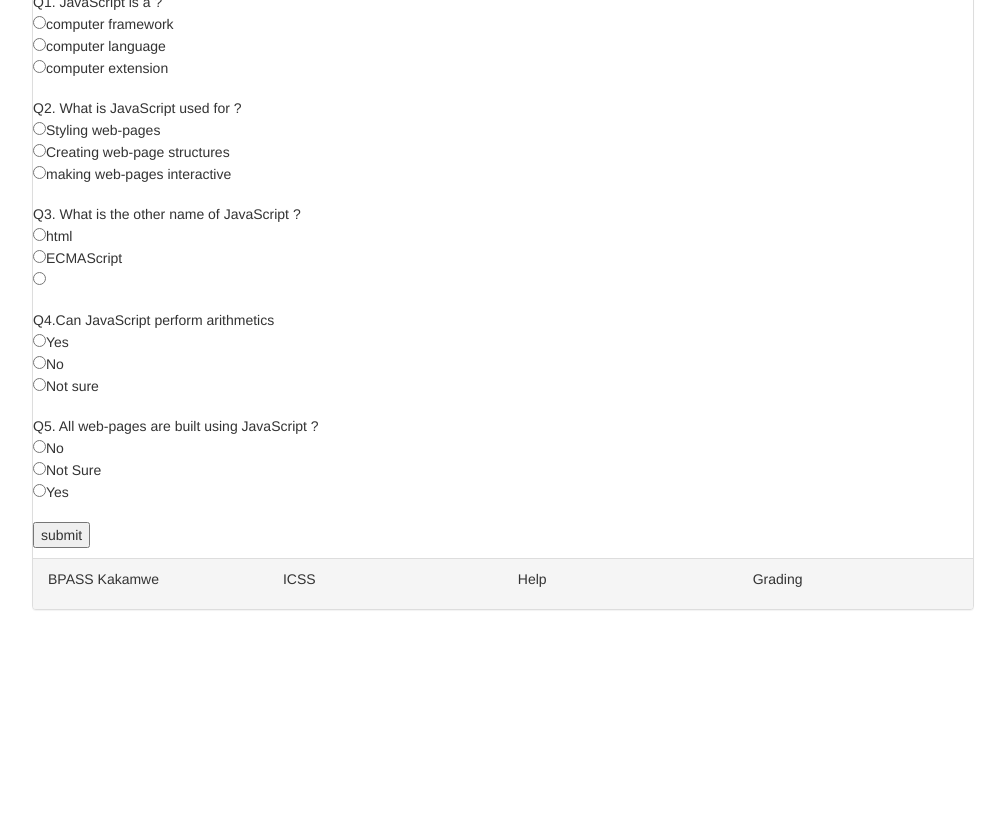
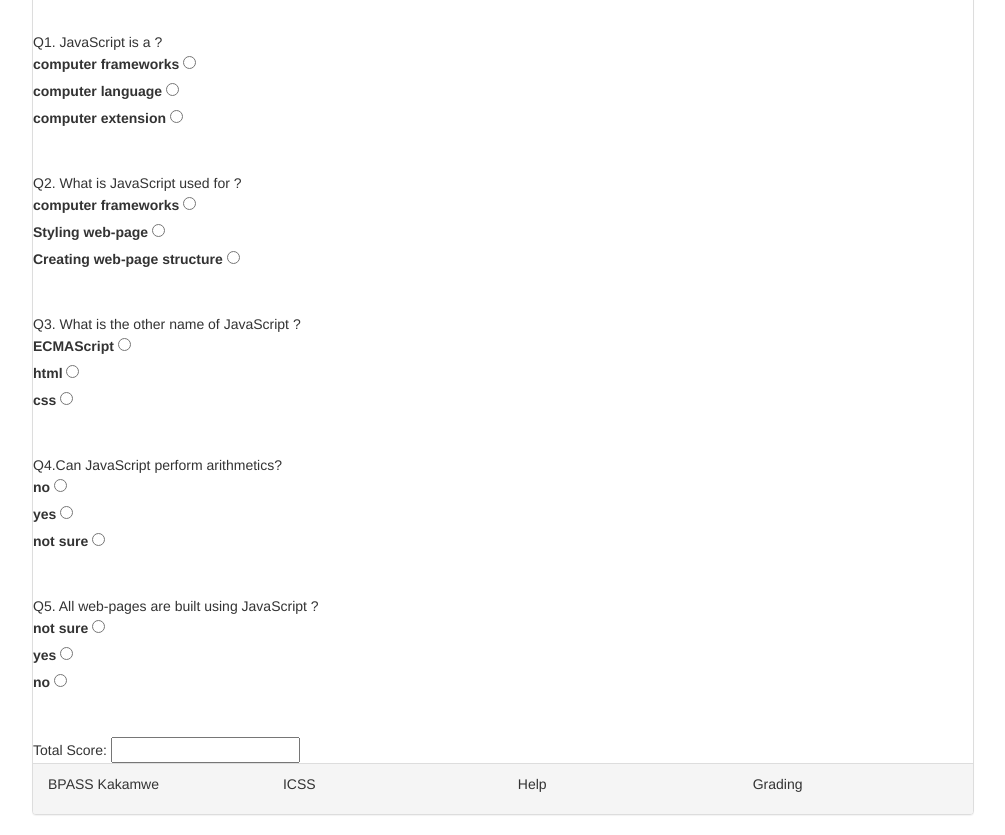
Before and after one commit to DavidWatibini/quiz-board, a plain HTML site: page index.html in a window 1280 px wide. Shown: the part 464-1299 px from the top of the page, without its empty margins (163-1168 px from the left). Before the commit the page ends 1094 px from the top, so only its background shows below. Drawn offline with nearby package versions, Linux system fonts and the light colour scheme.

Commit message:
it will add the business logic to the js file

```diff
--- a/index.html
+++ b/index.html
@@ -6,8 +6,10 @@
   <meta name="viewport" content="width=device-width, initial-scale=1">
   <link rel="stylesheet" href="css/bootstrap.css">
   <link rel="stylesheet" href="css/styles.css">
-  <script src="https://code.jquery.com/jquery-3.3.1.js" integrity="sha256-FgpCb/KJQlLNfOu91ta32o/NMZxltwRo8QtmkMRdAu8=" crossorigin="anonymous"></script>
-  <link href="js/scripts.js">
+  <script src="js/jquery-3.3.1.js"></script>
+  <script src="js/scripts.js">
+
+  </script>
   <title>Quiz Board</title>
 </head>
 
@@ -58,61 +60,68 @@
               <div class="panel-heading">
                 <h2>Introduction to JavaScript</h2>
               </div>
-
+              <br>
+              <br>
               Q1. JavaScript is a ?
               <br>
-              <input type="radio" name="JavaScript is a" value="computer framework">computer framework
+              <label for="computer frameworks">computer frameworks</label>
+              <input class="calc" type="radio" name="radio1" value="0" />
               <br>
-              <input type="radio" name="JavaScript is a" value="computer language">computer language
+              <label for="computer language">computer language</label>
+              <input class="calc" type="radio" name="radio1" value="10" /><br />
+              <label for="computer extension">computer extension</label>
+              <input class="calc" type="radio" name="radio1" value="0" /><br />
               <br>
-              <input type="radio" name="JavaScript is a" value="computer extension">computer extension
+              <br>
+              Q2. What is JavaScript used for ?
+              <br>
+              <label for="computer frameworks">computer frameworks</label>
+              <input class="calc" type="radio" name="radio2" value="0" />
+              <br>
+              <label for="Styling web-page">Styling web-page</label>
+              <input class="calc" type="radio" name="radio2" value="0" /><br />
+              <label for="Creating web-page structure">Creating web-page structure</label>
+              <input class="calc" type="radio" name="radio2" value="10" /><br />
+              <br>
+              <br>
+              Q3. What is the other name of JavaScript ?
+              <br>
+              <label for="ECMAScript">ECMAScript</label>
+              <input class="calc" type="radio" name="radio3" value="10" />
+              <br>
+              <label for="html">html</label>
+              <input class="calc" type="radio" name="radio3" value="0" /><br />
+              <label for="css">css</label>
+              <input class="calc" type="radio" name="radio3" value="0" /><br />
               <br>
               <br>
 
-              Q2. What is JavaScript used for ?
+              Q4.Can JavaScript perform arithmetics?
               <br>
-              <input type="radio" name="What is JavaScript used for" value="Styling web-pages">Styling web-pages
+              <label for="yes">no</label>
+              <input class="calc" type="radio" name="radio4" value="0" />
               <br>
-              <input type="radio" name="What is JavaScript used for" value="Creating web-page structures">Creating web-page structures
-              <br>
-              <input type="radio" name="What is JavaScript used for" value="making web-pages interactive">making web-pages interactive
-              <br>
-              <br>
-
-              Q3. What is the other name of JavaScript ?
-              <br>
-              <input type="radio" name="What is the other name of JavaScript" value="html">html
-              <br>
-              <input type="radio" name="What is the other name of JavaScript" value="ECMAScript">ECMAScript
-              <br>
-              <input type="radio" name="What is the other name of JavaScript" value="Jquery">
-              <br>
-              <br>
-
-              Q4.Can JavaScript perform arithmetics
-              <br>
-              <input type="radio" name="Can JavaScript perform arithmetics" value="Yes">Yes
-              <br>
-              <input type="radio" name="Can JavaScript perform arithmetics" value="No">No
-              <br>
-              <input type="radio" name="Can JavaScript perform arithmetics" value="Not sure">Not sure
+              <label for="no">yes</label>
+              <input class="calc" type="radio" name="radio4" value="10" /><br />
+              <label for="not sure">not sure</label>
+              <input class="calc" type="radio" name="radio4" value="0" /><br />
               <br>
               <br>
 
               Q5. All web-pages are built using JavaScript ?
               <br>
-              <input type="radio" name="All web-pages are built using JavaScript" value="No">No
+              <label for="not sure">not sure</label>
+              <input class="calc" type="radio" name="radio5" value="0" />
               <br>
-              <input type="radio" name="All web-pages are built using JavaScript" value="Not sure">Not Sure
+              <label for="yes">yes</label>
+              <input class="calc" type="radio" name="radio5" value="0" /><br />
+              <label for="no">no</label>
+              <input class="calc" type="radio" name="radio5" value="10" /><br />
               <br>
-              <input type="radio" name="All web-pages are built using JavaScript" value="yes">Yes
-<br>
-<br>
-<input id="btnsubmit" type="submit" value="submit">
+              <br>
 
-
-              <p></p>
-
+              Total Score:
+              <input type="text" name="sum" />
               <div class="panel-footer">
                 <div class="row">
                   <div class="col-md-3">
--- /dev/null
+++ b/js/scripts.js
@@ -0,0 +1,12 @@
+function calcscore(){
+    var score = 0;
+    $(".calc:checked").each(function(){
+        score+=parseInt($(this).val(),10);
+    });
+    $("input[name=sum]").val(score)
+}
+$().ready(function(){
+    $(".calc").change(function(){
+        calcscore()
+    });
+});
```
